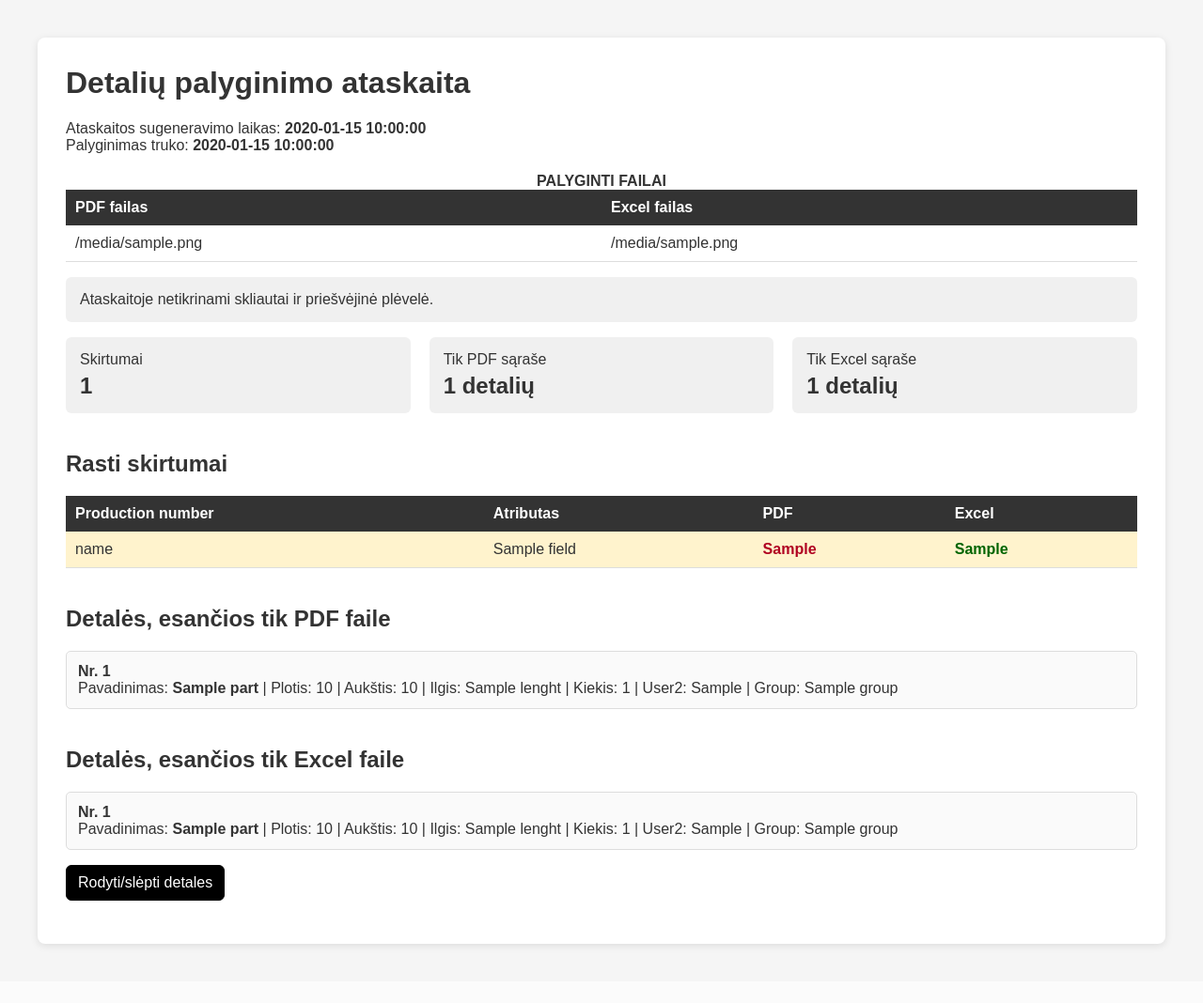
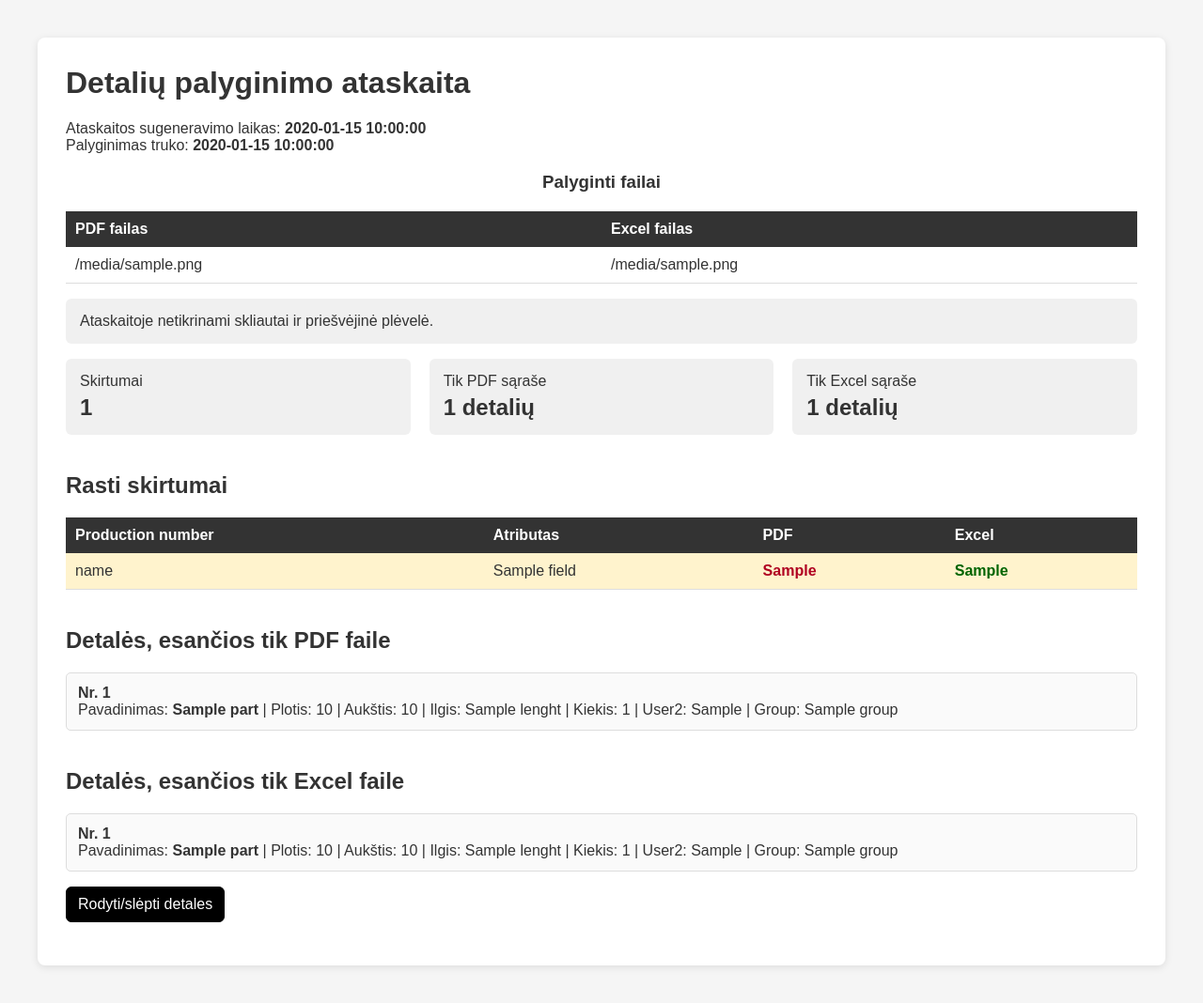
Before and after one commit to mlevanas/ListLinter, a Python web app: template data/template/report.html in a window 1280 px wide. Shown: the whole page at 94% size. Before the commit the page ends 1010 px from the top, so only its background shows below. Run offline with Jinja, Linux system fonts and the light colour scheme; the template is opened without the code that fills it: most values are stand-ins (such as "Sample title", 1, 10 or a date in 2020); some libraries are stand-ins or nearby versions.

Commit message:
Added h3 style Replaced caption with h3 Set animation to 3s

```diff
--- a/data/template/report.html
+++ b/data/template/report.html
@@ -30,6 +30,10 @@
 
         h1 {
             margin-top: 0;
+        }
+
+        h3{
+            text-align: center;
         }
 
         .summary {
@@ -172,8 +176,8 @@
         </p>
 
         <p>
+            <h3>Palyginti failai</h3>
         <table>
-            <caption class="caption">Palyginti failai</caption>
             <thead>
                 <th>PDF failas</th>
                 <th>Excel failas</th>
@@ -423,7 +427,7 @@
     <script type="text/javascript">
         $(function () {
             $('#expander').on('click', function () {
-                $('#tables').toggle();
+                $('#tables').toggle(300);
             });
         });
     </script>
```
